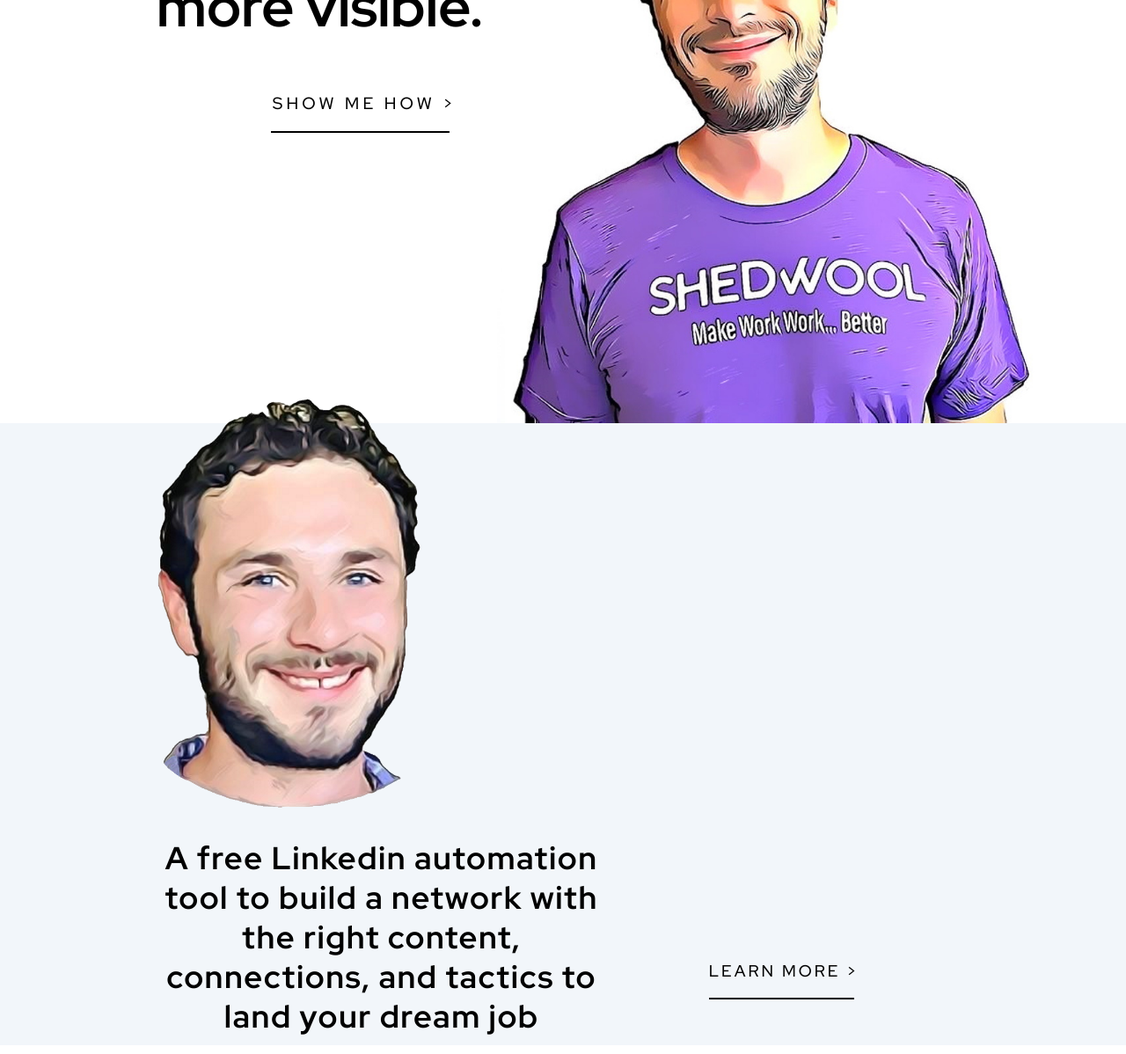
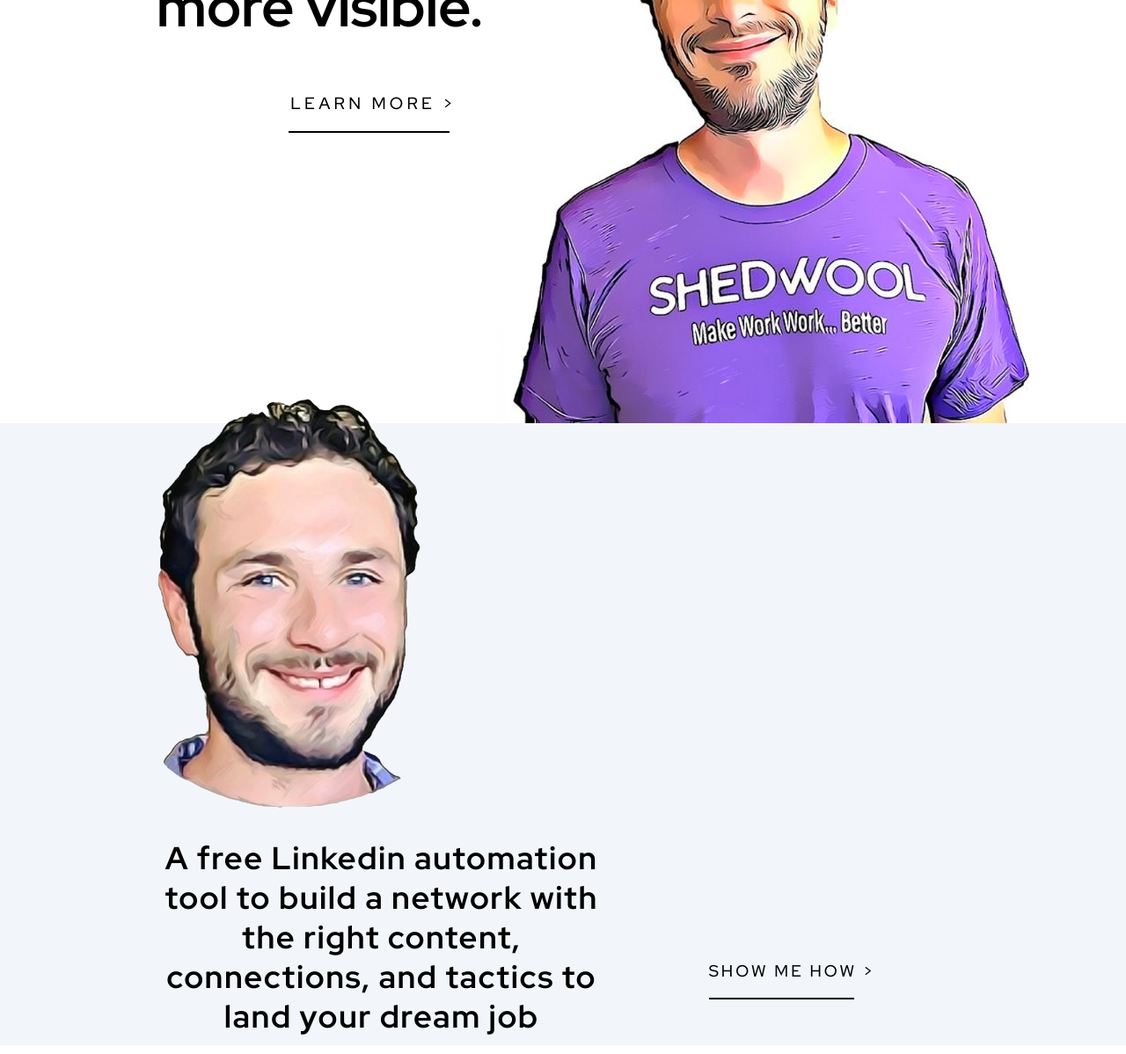
Before and after one commit to andreanthony/andreanthony.github.io, a Jekyll site: the page corypage.html, which Jekyll copies as it is, in a window 1280 px wide. Shown: the part 435-1633 px from the top of the page at 88% size. Built offline with Jekyll 4.4.1, drawn with Linux system fonts in a browser that asks for light colours; some web fonts are replaced.

Commit message:
Update corypage.html

```diff
--- a/corypage.html
+++ b/corypage.html
@@ -63,7 +63,7 @@
     		</div>
 			<div class="section_hero_left">
 				<h2 data-aos="fade-right" data-aos-duration="1200" data-aos-delay="600">Making the world<br>more connected<br>and individuals<br>more visible.</h2>
-				<span class="let_me" data-aos="fade-right" data-aos-duration="1200" data-aos-delay="300"><a href="https://www.coryconnects.com/faq/">SHOW ME HOW  ></a></span>
+				<span class="let_me" data-aos="fade-right" data-aos-duration="1200" data-aos-delay="300"><a href="https://www.coryconnects.com/faq/">LEARN MORE ></a></span>
 
 	        </div>
     	</div>
@@ -79,7 +79,7 @@
         	<h3>A free Linkedin automation tool to build a network with the right content, connections, and tactics to land your dream job</h3>
         </div>
         <div class="section_02__only_content">
-	        <a href="https://andreanthony.github.io/coryabout.html" class="button-alt2">LEARN MORE ></a>
+	        <a href="https://andreanthony.github.io/coryabout.html" class="button-alt2">SHOW ME HOW ></a>
     </div>
    </div>
 	      </div>
```
